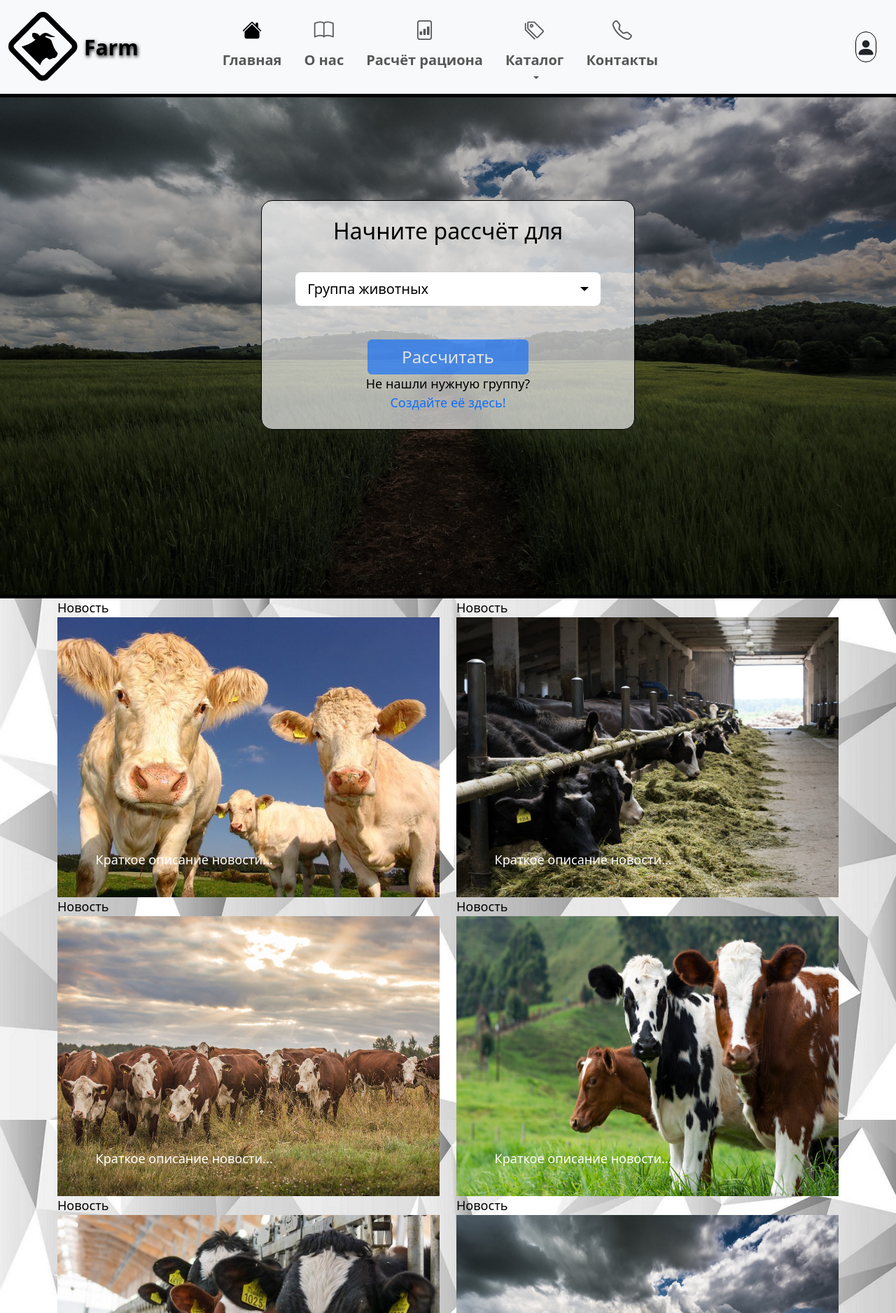
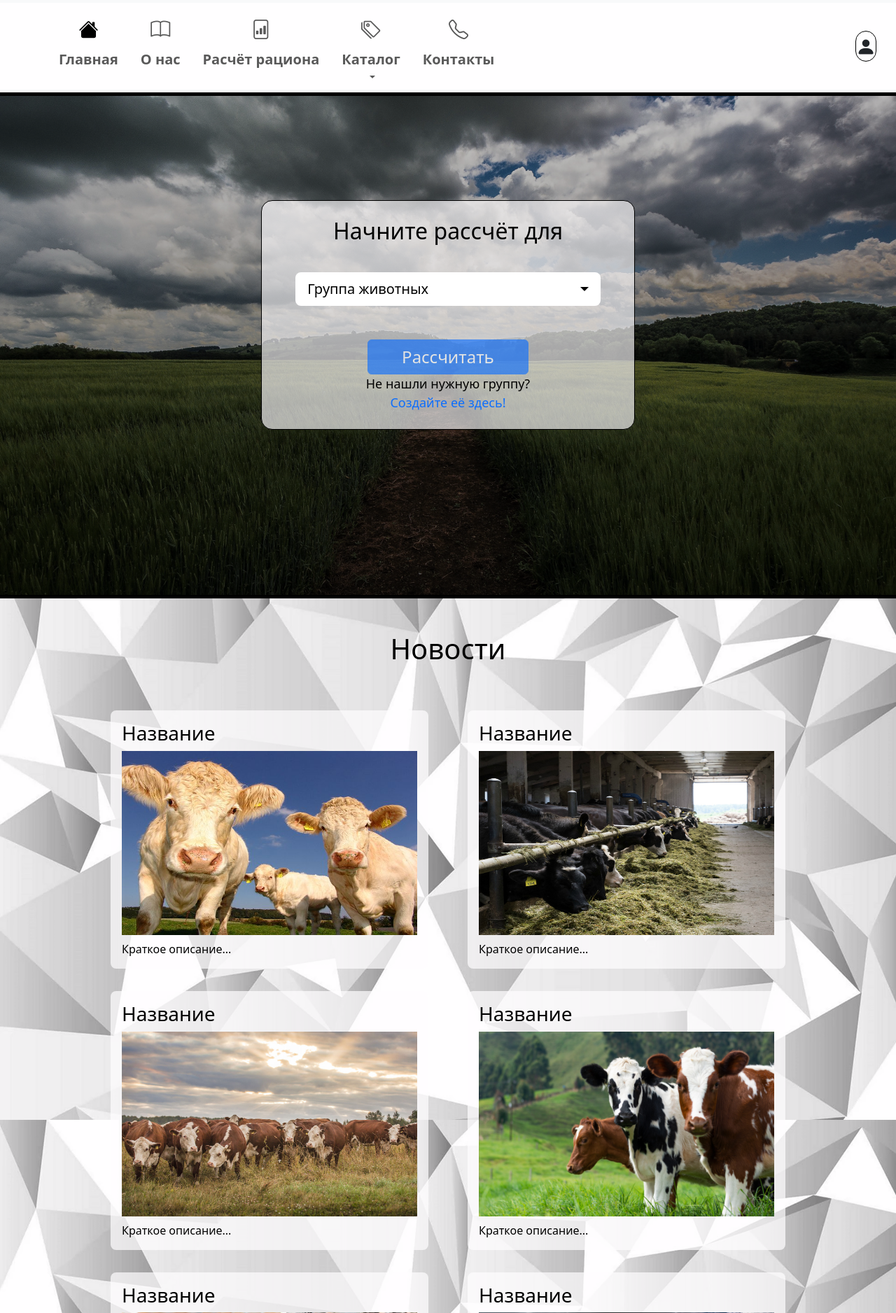
Before and after one commit to crut-collab/farm, a Django app: page / in a window 1280 px wide. Shown: the top 1876 px of the page at 70% size. Run offline with Django 5.2, Linux system fonts and the light colour scheme; some libraries are stand-ins or nearby versions.

Commit message:
Add files via upload

```diff
--- a/pages/templates/about.html
+++ b/pages/templates/about.html
@@ -70,5 +70,5 @@
 {% endblock %}
 
 {% block scripts %}
-	<script src="{% static 'js/about.js' %}"></script>
+	<script src="{% static 'js/about.js' %}" defer></script>
 {% endblock %}
--- a/pages/templates/components/footer.html
+++ b/pages/templates/components/footer.html
@@ -2,7 +2,7 @@
 	<div class="container-fluid">
 		<div class="container d-flex justify-content-center align-items-center py-5">
 			<a class="d-flex align-items-center navbar-brand" href="{% url 'home' %}">
-				<img src="../static/svg/icon.svg" class="mini-icon-logo d-inline-block">
+				<img src="../static/images/icon1.jpg" class="icon-logo rounded-3">
 			</a>
 		</div>
 		<div class="container d-flex justify-content-center align-items-center pb-5">
--- a/pages/templates/components/header.html
+++ b/pages/templates/components/header.html
@@ -1,12 +1,13 @@
 <header class="bg-light py-1 fixed-top border-bottom border-black border-5">
 	<nav class="navbar navbar-expand-lg navbar-light">
 		<div class="container-fluid">
-			<div class="me-sm-5 me-xs-4">
+			<div class="">
 				<a class="d-flex align-items-center navbar-brand" href="{% url 'home' %}">
-					<img src="../static/svg/icon.svg" class="icon-logo d-inline-block">
+					<!-- <img src="" id="logo" class="d-inline-block"> -->
+					<!-- <img src="../static/svg/icon.svg" class="icon-logo d-inline-block">
 					<span class="brand d-inline-block text-center fw-bold ms-2">
 						Farm
-					</span>
+					</span> -->
 				</a>
 			</div>
 			<a class="navbar-toggler collapsed" type="button" data-bs-toggle="collapse" data-bs-target="#navbarContent"
--- a/pages/templates/components/profile.html
+++ b/pages/templates/components/profile.html
@@ -3,7 +3,7 @@
 		<div class="modal-content">
 			<div class="modal-header py-1">
 				<a class="d-flex align-items-center {% if testQ %}visible{% else %}invisible{% endif %}" href="{% url 'buy' %}">
-					<img src="../static/svg/crown.svg" class="mini-icon-logo d-inline-block m-0">
+					<img src="../static/svg/crown.svg" class="icon-logo d-inline-block m-0">
 				</a>
 				<h1 id="profile-title" class="modal-title fs-2"></h1>
 				<button type="button" class="btn-close m-0" data-bs-dismiss="modal" aria-label="Закрыть"></button>
--- a/pages/templates/home.html
+++ b/pages/templates/home.html
@@ -18,74 +18,92 @@
 			{% include 'components/quick_calculator.html' %}
 		</div>
 	</section>
+	<!-- <section class="info container-fluid border border-0 border-black rounded-5 mt-5">
+		<div class="container">
+	</section> -->
+	<div class="subtitle h1 text-center mt-5">
+		Новости
+	</div>
 	<section class="news container-fluid">
 		<div class="container">
-			<div class="row row-cols-1 row-cols-lg-2">
-				<div class="news-item col">
-					<div class="news-title">
-						Новость
+			<div class="row row-cols-1 row-cols-xl-2 m-md-4 m-xl-5">
+				<div class="col-12 offset-md-1 col-md-10 offset-lg-2 col-lg-8 offset-xl-0 col-xl-6 d-flex flex-column">
+					<div class="news-item rounded-3 m-3 p-3 d-flex flex-column flex-grow-1">
+						<div class="news-title h3">
+							Название
 						</div>
-					<a class="news-url nav-link" href="#">
-						<img src="../static/images/about1.jpg" class="news-img">
-						<div class="news-description">
-							Краткое описание новости...
+						<a class="news-url nav-link d-flex flex-column flex-grow-1" href="#">
+							<img src="../static/images/about1.jpg" class="news-img flex-grow-1">
+							<div class="news-description text fs-6 fs-lg-4 mt-2">
+								Краткое описание...
 							</div>
 						</a>
 					</div>
-				<div class="news-item col">
-					<div class="news-title">
-						Новость
 				</div>
-					<a class="news-url nav-link" href="#">
-						<img src="../static/images/about2.jpg" class="news-img">
-						<div class="news-description">
-							Краткое описание новости...
+				<div class="col-12 offset-md-1 col-md-10 offset-lg-2 col-lg-8 offset-xl-0 col-xl-6 d-flex flex-column">
+					<div class="news-item rounded-3 m-3 p-3 d-flex flex-column flex-grow-1">
+						<div class="news-title h3">
+							Название
+						</div>
+						<a class="news-url nav-link d-flex flex-column flex-grow-1" href="#">
+							<img src="../static/images/about2.jpg" class="news-img flex-grow-1">
+							<div class="news-description text fs-6 fs-lg-4 mt-2">
+								Краткое описание...
 							</div>
 						</a>
 					</div>
-				<div class="news-item col">
-					<div class="news-title">
-						Новость
+				</div>
+				<div class="col-12 offset-md-1 col-md-10 offset-lg-2 col-lg-8 offset-xl-0 col-xl-6">
+					<div class="news-item rounded-3 m-3 p-3">
+						<div class="news-title h3">
+							Название
 						</div>
 						<a class="news-url nav-link" href="#">
 							<img src="../static/images/about3.jpg" class="news-img">
-						<div class="news-description">
-							Краткое описание новости...
+							<div class="news-description text fs-6 fs-lg-4 mt-2">
+								Краткое описание...
 							</div>
 						</a>
 					</div>
-				<div class="news-item col">
-					<div class="news-title">
-						Новость
+				</div>
+				<div class="col-12 offset-md-1 col-md-10 offset-lg-2 col-lg-8 offset-xl-0 col-xl-6">
+					<div class="news-item rounded-3 m-3 p-3">
+						<div class="news-title h3">
+							Название
 						</div>
 						<a class="news-url nav-link" href="#">
 							<img src="../static/images/about4.jpg" class="news-img">
-						<div class="news-description">
-							Краткое описание новости...
+							<div class="news-description text fs-6 fs-lg-4 mt-2">
+								Краткое описание...
 							</div>
 						</a>
 					</div>
-				<div class="news-item col">
-					<div class="news-title">
-						Новость
+				</div>
+				<div class="col-12 offset-md-1 col-md-10 offset-lg-2 col-lg-8 offset-xl-0 col-xl-6">
+					<div class="news-item rounded-3 m-3 p-3">
+						<div class="news-title h3">
+							Название
 						</div>
 						<a class="news-url nav-link" href="#">
 							<img src="../static/images/about5.jpg" class="news-img">
-						<div class="news-description">
-							Краткое описание новости...
+							<div class="news-description text fs-6 fs-lg-4 mt-2">
+								Краткое описание...
 							</div>
 						</a>
 					</div>
-				<div class="news-item col">
-					<div class="news-title">
-						Новость
+				</div>
+				<div class="col-12 offset-md-1 col-md-10 offset-lg-2 col-lg-8 offset-xl-0 col-xl-6">
+					<div class="news-item rounded-3 m-3 p-3">
+						<div class="news-title h3">
+							Название
 						</div>
 						<a class="news-url nav-link" href="#">
 							<img src="../static/images/main1.jpg" class="news-img">
-						<div class="news-description">
-							Краткое описание новости...
+							<div class="news-description text fs-6 fs-lg-4 mt-2">
+								Краткое описание...
 							</div>
 						</a>
+					</div>
 				</div>
 			</div>
 		</div>
@@ -93,7 +111,6 @@
 {% endblock %}
 
 {% block scripts %}
-	<script src="https://cdn.jsdelivr.net/npm/bootstrap-select@1.14.0-beta3/dist/js/bootstrap-select.min.js"></script>
-	<!-- <script src="https://cdn.jsdelivr.net/npm/bootstrap-select@1.14.0-beta3/dist/js/i18n/defaults-*.min.js"></script> -->
-	<script src="{% static 'js/calculator.js' %}"></script>
+	<script src="https://cdn.jsdelivr.net/npm/bootstrap-select@1.14.0-beta3/dist/js/bootstrap-select.min.js" defer></script>
+	<script src="{% static 'js/calculator.js' %}" defer></script>
 {% endblock %}
--- a/pages/templates/models/base.html
+++ b/pages/templates/models/base.html
@@ -29,11 +29,11 @@
 	{% include '../components/profile.html' %}
 	<!-- Подвал -->
 	{% include '../components/footer.html' %}
-<script src="https://code.jquery.com/jquery-3.7.1.js" integrity="sha256-eKhayi8LEQwp4NKxN+CfCh+3qOVUtJn3QNZ0TciWLP4=" crossorigin="anonymous"></script>
-<script src="https://cdn.jsdelivr.net/npm/bootstrap@5.3.2/dist/js/bootstrap.bundle.min.js" integrity="sha384-C6RzsynM9kWDrMNeT87bh95OGNyZPhcTNXj1NW7RuBCsyN/o0jlpcV8Qyq46cDfL" crossorigin="anonymous"></script>
-<script src="{% static 'js/constants.js' %}"></script>
-<script src="{% static 'js/base.js' %}"></script>
-<script src="{% static 'js/profile.js' %}"></script>
+<script src="https://code.jquery.com/jquery-3.7.1.js" integrity="sha256-eKhayi8LEQwp4NKxN+CfCh+3qOVUtJn3QNZ0TciWLP4=" crossorigin="anonymous" defer></script>
+<script src="https://cdn.jsdelivr.net/npm/bootstrap@5.3.2/dist/js/bootstrap.bundle.min.js" integrity="sha384-C6RzsynM9kWDrMNeT87bh95OGNyZPhcTNXj1NW7RuBCsyN/o0jlpcV8Qyq46cDfL" crossorigin="anonymous" defer></script>
+<script src="{% static 'js/constants.js' %}" defer></script>
+<script src="{% static 'js/base.js' %}" defer></script>
+<script src="{% static 'js/profile.js' %}" defer></script>
 {% block scripts %}
 {% endblock %}
 </body>
--- a/static/css/base.css
+++ b/static/css/base.css
@@ -1,13 +1,22 @@
+/* ALL */
+* {
+	transition: all 0.1s ease;
+}
 /* TAGS */
 /* body */
 body {
 	min-height: 100vh;
+/*	visibility: hidden;*/
 	background-image: url('/static/images/background.webp');
 	background-size: 100% 100%;
 	background-repeat: no-repeat;
 	background-attachment: fixed;
 	background-position: center;
 }
+/*body.loaded {
+	visibility: visible;
+	transition: visibility 0s linear 0.3s;
+}*/
 /* header */
 header {
 	transition: 0.1s ease-in-out;
@@ -15,6 +24,7 @@ header {
 }
 /* navbar */
 .navbar {
+	background-color: rgb(255, 254, 255);
 }
 .navbar-toggler {
 	transition: transform 0.3s ease;
@@ -31,7 +41,7 @@ header {
 /* main */
 main {
 	padding-top: 50px;
-	background-color: rgba(255, 255, 255, .5);
+	background-color: rgba(255, 254, 255, .5);
 }
 /* container */
 .container {
@@ -40,7 +50,7 @@ main {
 /* FOOTER */
 footer {
 /*	z-index: 1000;*/
-	background-color: rgba(255, 255, 255, .8);
+	background-color: rgba(255, 254, 255, .8);
 }
 
 /* TEXT */
@@ -58,14 +68,26 @@ footer {
 .content .text {
 }
 
+/* LOGOS */
+.logo-1, .logo-2 {
+}
+.logo-1 {
+	width: 300px;
+	height: 100px;
+}
+.logo-2 {
+	width: 100px;
+	height: 100px;
+}
 /* ICONS */
 .icon-logo {
 	width: 100px;
 	height: 100px;
 }
-.mini-icon-logo {
+.icon-logo {
 	width: 70px;
 	height: 70px;
+/*	background-color: rgb(255, 254, 255);*/
 }
 .icon-profile {
 	width: 180px;
@@ -126,13 +148,13 @@ footer {
 /* MEDIA */
 /* <= lg 992px*/
 @media (max-width: 991.98px) {
-	.icon-logo {
+	.logo-2 {
 		width: 80px;
 		height: 80px;
 	}
-	.mini-icon-logo {
-		width: 40px;
-		height: 40px;
+	.icon-logo {
+		width: 50px;
+		height: 50px;
 	}
 	.icon-profile {
 		width: 100px;
--- a/static/css/calculator.css
+++ b/static/css/calculator.css
@@ -24,7 +24,7 @@
 .calculator {
 	position: relative;
 	z-index: 1;
-	background-color: rgba(255, 255, 255, 0.65);
+	background-color: rgba(255, 254, 255, 0.65);
 }
 .bootstrap-select>.dropdown-toggle.bs-placeholder, .bootstrap-select>.dropdown-toggle.bs-placeholder:hover {
 	color: black;
--- a/static/css/home.css
+++ b/static/css/home.css
@@ -1,23 +1,28 @@
 .news {
-
 }
 .news-item {
-	aspect-ratio: 16 / 9;
+	background-color: rgba(255, 254, 255, 0.7);
+	transition: transform 0.3s ease-in-out;
+	position: relative;
+}
+.news-item:hover {
+	background-color: rgba(255, 254, 255, 1);
+	transform: scale(1.05);
+	box-shadow: 0 4px 10px rgba(0, 0, 0, 0.1);
 }
 .news-title {
-
 }
 .news-url {
-	position: relative;
 }
 .news-description {
-	position: absolute;
-	bottom: 10%;
-	left: 10%;
-	color: rgba(255, 255, 255, 1);
 }
 .news-img {
 	width: 100%;
-	height: 400px;
-
+	max-height: 324px;
+	aspect-ratio: 16/10;
 }
+.info {
+	/*width: 1800px;
+	height: 800px;*/
+	background-color: rgba(255, 254, 255, 1);
+}
--- a/static/js/base.js
+++ b/static/js/base.js
@@ -1,6 +1,22 @@
 'use strict';
 
+function updateLogo() {
+	if ($(window).width() <= 1200) {
+		$("#logo").attr('src', logo2Dir).removeClass('logo-1').addClass('logo-2');
+	}
+	else {
+		$("#logo").attr('src', logo1Dir).removeClass('logo-2').addClass('logo-1');
+	};
+};
+// function pageLoaded() {
+// 	$("body").addClass('loaded');
+// };
+
+$(window).on('resize', updateLogo);
+// $(window).on('load', pageLoaded);
+
 $(document).ready(function(){
+	updateLogo();
 	// все иконки имеют .icon
 	$('.navbar-nav .nav-item .menu-item').each(function() {
 		$(this).find('span.icon-fill').addClass('d-none');
--- a/static/js/constants.js
+++ b/static/js/constants.js
@@ -1,8 +1,8 @@
 'use strict';
 
 const requestToken = '1234';
-const profileURL = 'get-profile-html/';
-const calcURL = 'calculator/';
+const profileURL = '/get-profile-html/';
+const calcURL = '/calculator';
 const blockRequestError = `
 	<div class="container text-center">
 		<p>
@@ -11,6 +11,8 @@ const blockRequestError = `
 	</div>
 `;
 const titleRequestError = 'Ошибка';
+const logo1Dir = '../static/images/logo1.jpg';
+const logo2Dir = '../static/images/logo2.jpg';
 // const profileRegisterTitle = 'Регистрация';
 // const profileLoginTitle = 'Вход';
 // const profileViewTitle = 'Профиль';
--- /dev/null
+++ b/static/js/contacts.js
@@ -0,0 +1,5 @@
+'use strict';
+
+$(document).ready(function() {
+
+});
```
Also changed, not shown: pages/templates/contacts.html (+3 -3 lines), static/css/contacts.css (added, +11 -0 lines), static/images/icon1.jpg (added), static/images/icon2.jpg (added), static/images/logo1.jpg (added), 1 other file. Lines whose indentation alone changed are shown as unchanged.
